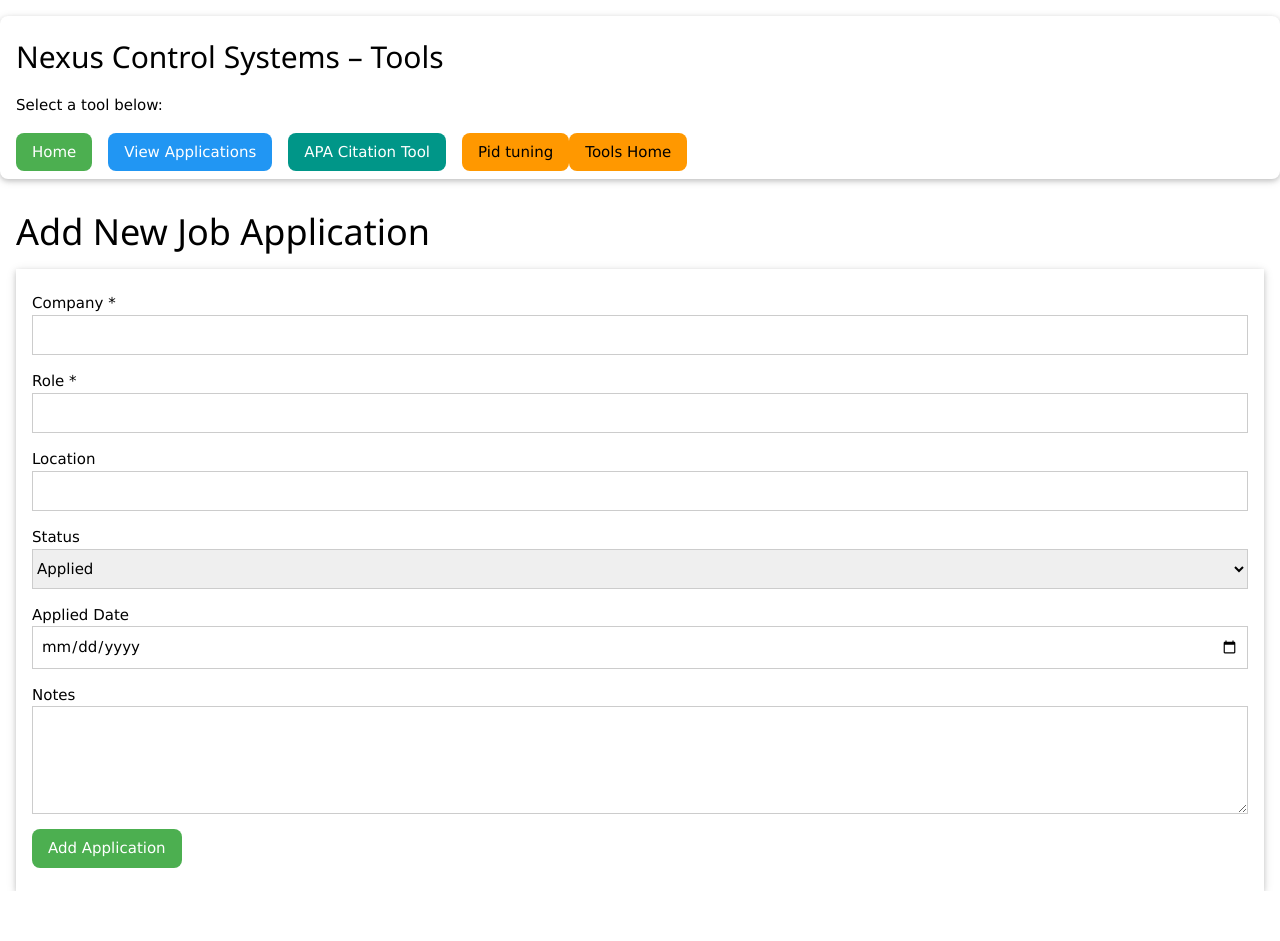
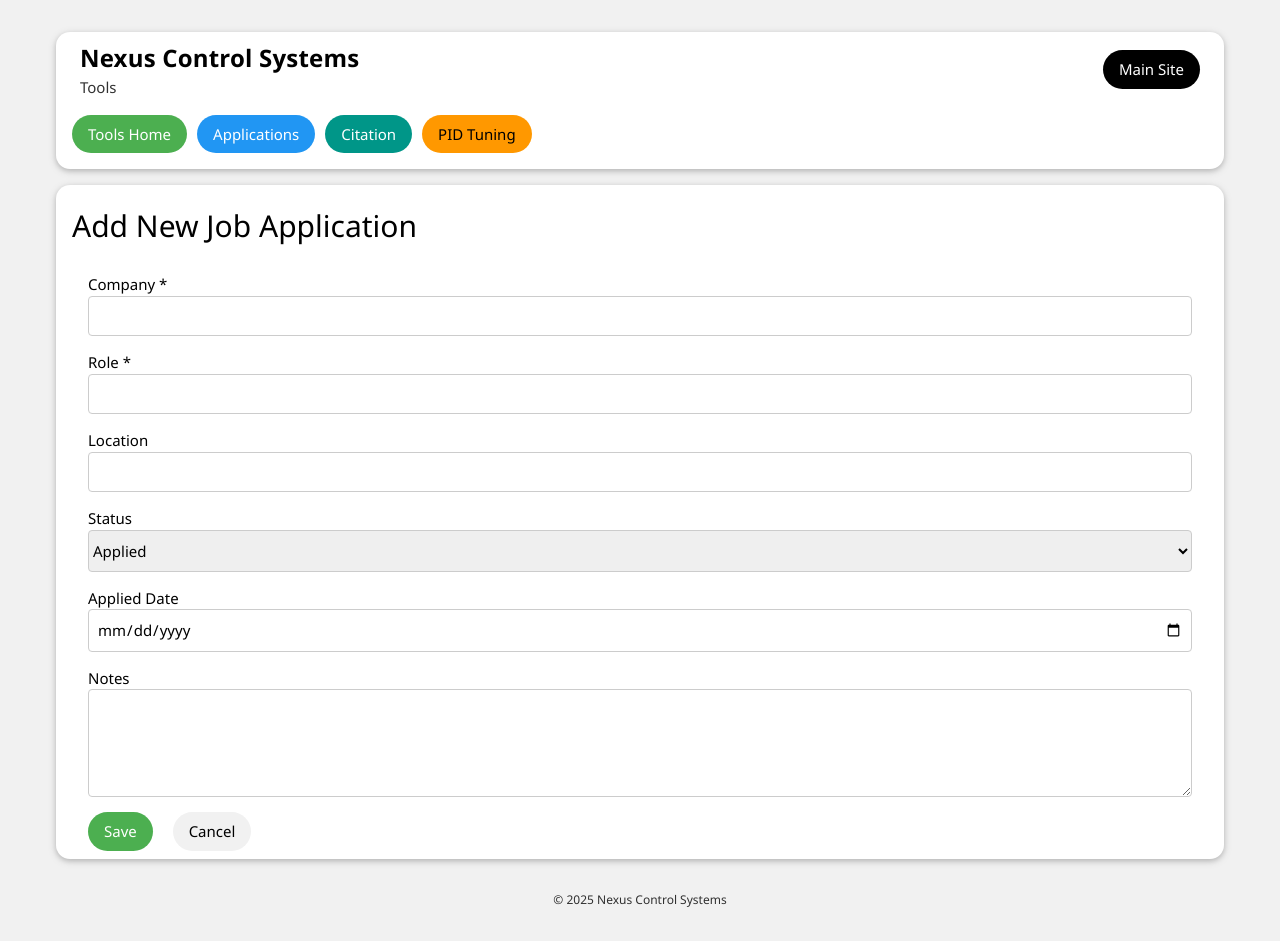
Before and after one commit to weaponz1337/Nexus, a Flask app: page /add in a window 1280 px wide. Before the commit the page ends 891 px from the top, so only its background shows below. Run offline with Flask 3, Linux system fonts and the light colour scheme.

Commit message:
Update add.html

```diff
--- a/templates/add.html
+++ b/templates/add.html
@@ -1,27 +1,10 @@
-<!DOCTYPE html>
-<html>
-<head>
-    <title>Add Job Application</title>
-    <meta charset="UTF-8">
-    <meta name="viewport" content="width=device-width, initial-scale=1.0">
-    <link rel="stylesheet" href="https://www.w3schools.com/w3css/4/w3.css">
-</head>
-<body>
-    <div class="w3-card w3-white w3-round-large w3-margin-top w3-padding">
-        <h2>Nexus Control Systems – Tools</h2>
-        <p>Select a tool below:</p>
+{% extends "base_tools.html" %}
 
-        <div class="w3-bar w3-margin-top">
-            <a href="/" class="w3-bar-item w3-button w3-green w3-round-large w3-margin-right">Home</a>
-            <a href="/view" class="w3-bar-item w3-button w3-blue w3-round-large w3-margin-right">View Applications</a>
-            <a href="/citation" class="w3-bar-item w3-button w3-teal w3-round-large w3-margin-right">APA Citation Tool</a>
-            <a href="/pid" class="w3-bar-item w3-button w3-orange w3-round-large">Pid tuning</a>
-            <a href="/tools" class="w3-bar-item w3-button w3-orange w3-round-large">Tools Home</a>
-        </div>
-    </div>
+{% block title %}Add Application | Nexus{% endblock %}
 
-    <div class="w3-container w3-margin-top">
-        <h1>Add New Job Application</h1>
+{% block content %}
+<div class="w3-card w3-white w3-padding card w3-margin-top">
+    <h2>Add New Job Application</h2>
 
     {% if error %}
     <div class="w3-panel w3-red w3-round-large">
@@ -29,22 +12,22 @@
     </div>
     {% endif %}
 
-        <form method="POST" class="w3-container w3-card w3-white w3-padding">
+    <form method="POST" class="w3-container">
         <p>
             <label for="company">Company *</label>
-                <input class="w3-input w3-border" type="text" name="company" id="company" required>
+            <input class="w3-input w3-border w3-round" type="text" name="company" id="company" required>
         </p>
         <p>
             <label for="role">Role *</label>
-                <input class="w3-input w3-border" type="text" name="role" id="role" required>
+            <input class="w3-input w3-border w3-round" type="text" name="role" id="role" required>
         </p>
         <p>
             <label for="location">Location</label>
-                <input class="w3-input w3-border" type="text" name="location" id="location">
+            <input class="w3-input w3-border w3-round" type="text" name="location" id="location">
         </p>
         <p>
             <label for="status">Status</label>
-                <select class="w3-select w3-border" name="status" id="status">
+            <select class="w3-select w3-border w3-round" name="status" id="status">
                 <option value="Applied">Applied</option>
                 <option value="Interview">Interview</option>
                 <option value="Offer">Offer</option>
@@ -53,16 +36,17 @@
         </p>
         <p>
             <label for="applied_date">Applied Date</label>
-                <input class="w3-input w3-border" type="date" name="applied_date" id="applied_date">
+            <input class="w3-input w3-border w3-round" type="date" name="applied_date" id="applied_date">
         </p>
         <p>
             <label for="notes">Notes</label>
-                <textarea class="w3-input w3-border" name="notes" id="notes" rows="4"></textarea>
+            <textarea class="w3-input w3-border w3-round" name="notes" id="notes" rows="4"></textarea>
         </p>
-            <p>
-                <button class="w3-button w3-green w3-round-large" type="submit">Add Application</button>
-            </p>
+
+        <div class="w3-bar">
+            <button class="w3-button w3-green pill w3-margin-right" type="submit">Save</button>
+            <a class="w3-button w3-light-grey pill" href="/view">Cancel</a>
+        </div>
     </form>
 </div>
-</body>
-</html>
+{% endblock %}
```
Lines whose indentation alone changed are shown as unchanged.
